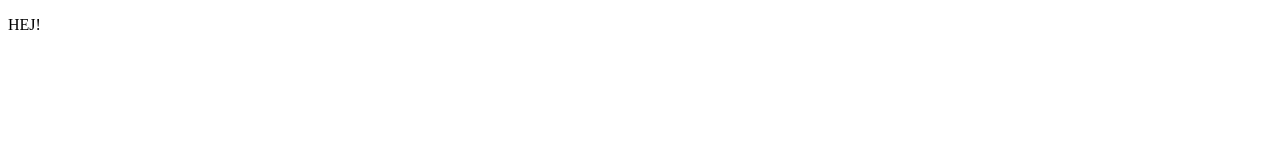
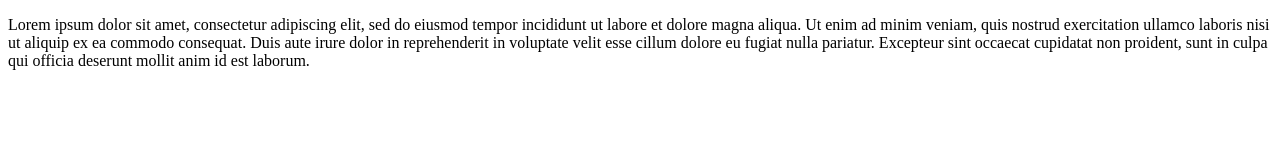
Before and after one commit to GosiaSamosia/js-zadanie30, a plain HTML site: page index.html in a window 1280 px wide. Drawn offline with Linux system fonts and the light colour scheme.

Commit message:
Poprawka. query Selector. textContent

```diff
--- a/index.html
+++ b/index.html
@@ -5,7 +5,7 @@
     <title>30 js dodawanie tekstu</title>
 </head>
 <body>
-    <p>HEJ!</p>
+    <p> </p>
     <script src="js/main.js"></script>
 </body>
 </html>
--- a/js/main.js
+++ b/js/main.js
@@ -1,4 +1,2 @@
-var nowa = 2;
-document.querySelector('p').onclick = function(nowa){
-    alert("Właśnie mnie kliknąłeś!");
-}
+var nowa = document.querySelector('p');
+nowa.textContent = "Lorem ipsum dolor sit amet, consectetur adipiscing elit, sed do eiusmod tempor incididunt ut labore et dolore magna aliqua. Ut enim ad minim veniam, quis nostrud exercitation ullamco laboris nisi ut aliquip ex ea commodo consequat. Duis aute irure dolor in reprehenderit in voluptate velit esse cillum dolore eu fugiat nulla pariatur. Excepteur sint occaecat cupidatat non proident, sunt in culpa qui officia deserunt mollit anim id est laborum.";
```
